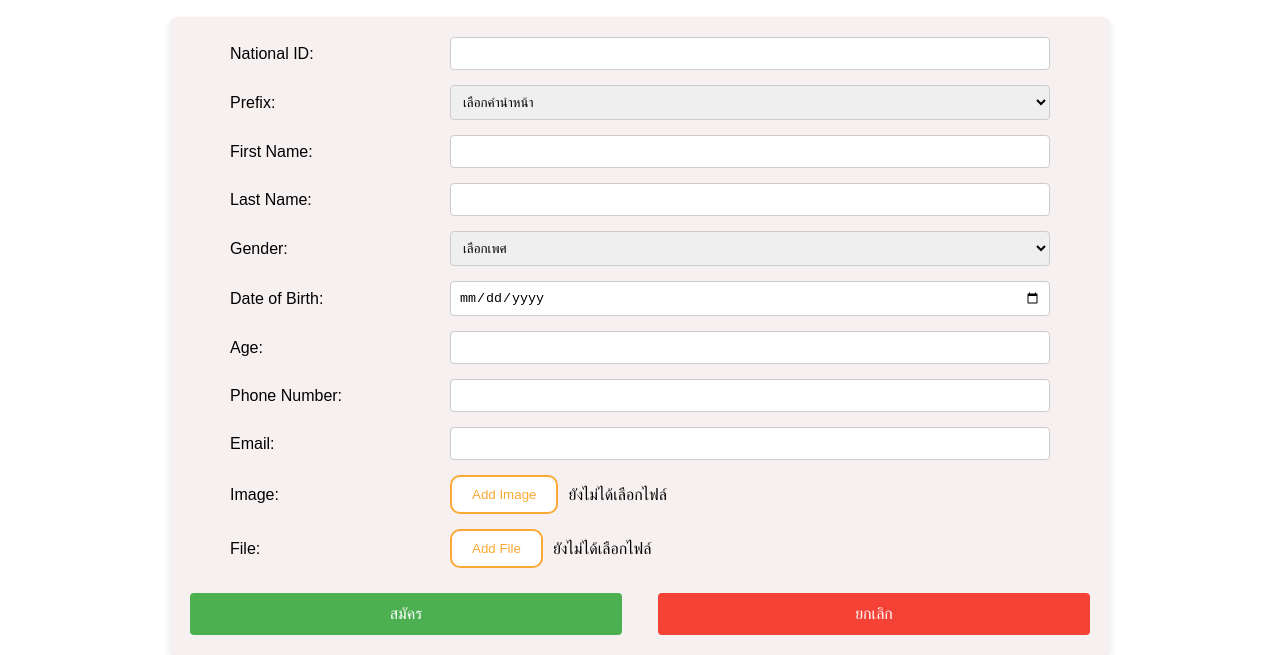
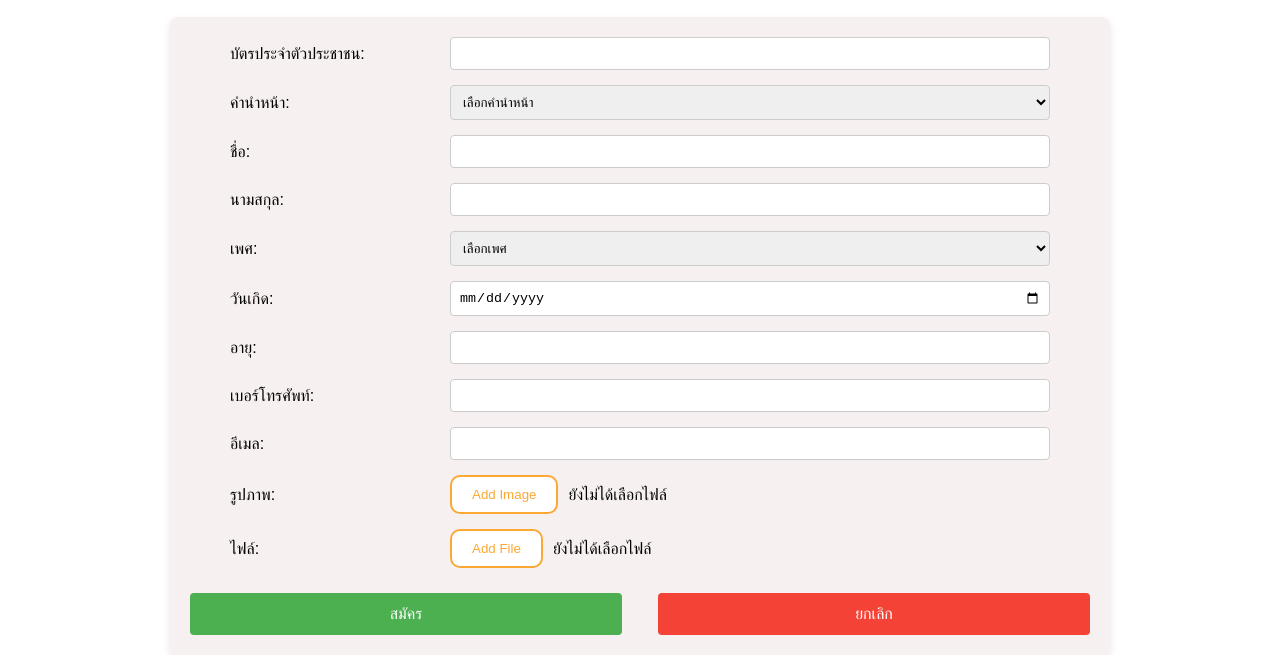
Before and after one commit to warawut2003/project_SMP_TSU_SQL, a website: page public/users/user_register.html in a window 1280 px wide. Shown: the part 218-873 px from the top of the page. Drawn offline with Linux system fonts and the light colour scheme.

Commit message:
update code thai

```diff
--- a/public/users/user_register.html
+++ b/public/users/user_register.html
@@ -3,7 +3,7 @@
 <head>
     <meta charset="UTF-8">
     <meta name="viewport" content="width=device-width, initial-scale=1.0">
-    <title>Apply for Project</title>
+    <title>สมัครโครงการ</title>
     <link rel="stylesheet" href="/CSS/user_register.css">
     <link rel="stylesheet" href="/CSS/popup.css">
     <link rel="stylesheet" href="/CSS/header.css">
@@ -65,14 +65,14 @@
 
         <span id="National_ID_Error" class="error-message-input" style="display: none;">กรุณารหัสบัตรประชาชนให้ถูกต้อง</span>
         <div class="form-group">
-            <label for="National_ID">National ID:</label>
+            <label for="National_ID">บัตรประจำตัวประชาชน:</label>
             <input type="text" id="National_ID" name="National_ID" required>
 
         </div>
 
 
         <div class="form-group">
-            <label for="User_prefix">Prefix:</label>
+            <label for="User_prefix">คำนำหน้า:</label>
             <select id="User_prefix" name="User_prefix" required>
                 <option value="" disabled selected>เลือกคำนำหน้า</option>
                 <option value="นาย">นาย</option>
@@ -82,17 +82,17 @@
         </div>
 
         <div class="form-group">
-            <label for="User_Fname">First Name:</label>
+            <label for="User_Fname">ชื่อ:</label>
             <input type="text" id="User_Fname" name="User_Fname" required>
         </div>
 
         <div class="form-group">
-            <label for="User_Lname">Last Name:</label>
+            <label for="User_Lname">นามสกุล:</label>
             <input type="text" id="User_Lname" name="User_Lname" required>
         </div>
 
         <div class="form-group">
-            <label for="User_gender">Gender:</label>
+            <label for="User_gender">เพศ:</label>
             <select id="User_gender" name="User_gender" required>
                 <option value="" disabled selected>เลือกเพศ</option>
                 <option value="ชาย">ชาย</option>
@@ -102,18 +102,18 @@
         </div>
 
         <div class="form-group">
-            <label for="User_Date_Birth">Date of Birth:</label>
+            <label for="User_Date_Birth">วันเกิด:</label>
             <input type="date" id="User_Date_Birth" name="User_Date_Birth" required>
         </div>
 
         <div class="form-group">
-            <label for="User_age">Age:</label>
+            <label for="User_age">อายุ:</label>
             <input type="number" id="User_age" name="User_age" required>
         </div>
 
         <span id="PhoneNumError" class="error-message-input" style=" display: none;">กรุณาเบอร์โทรศัพน์ให้ถูกต้อง</span>
         <div class="form-group">
-            <label for="phone_num">Phone Number:</label>
+            <label for="phone_num">เบอร์โทรศัพท์:</label>
             <input type="text" id="phone_num" name="phone_num" required>
 
         </div>
@@ -121,12 +121,12 @@
 
 
         <div class="form-group">
-            <label for="User_email">Email:</label>
+            <label for="User_email">อีเมล:</label>
             <input type="email" id="User_email" name="User_email" required>
         </div>
 
         <div class="form-group">
-            <label for="User_Image">Image:</label>
+            <label for="User_Image">รูปภาพ:</label>
             <div class="add-file-container">
                 <button type="button" class="add-file-button" onclick="document.getElementById('User_Image').click()">Add Image</button>
                 <input type="file" id="User_Image" name="User_Image" accept="image/*" style="display: none;">
@@ -139,7 +139,7 @@
         <input type="hidden" id="User_status" value="รอการตรวจสอบ">
 
         <div class="form-group">
-            <label for="User_file">File:</label>
+            <label for="User_file">ไฟล์:</label>
             <div class="add-file-container">
                 <button type="button" class="add-file-button" onclick="document.getElementById('User_file').click()">Add File</button>
                 <input type="file" id="User_file" name="User_file" accept=".pdf,.doc,.docx,.zip" style="display: none;">
```
Also changed, not shown: public/users/UserProject.html (+2 -2 lines).
